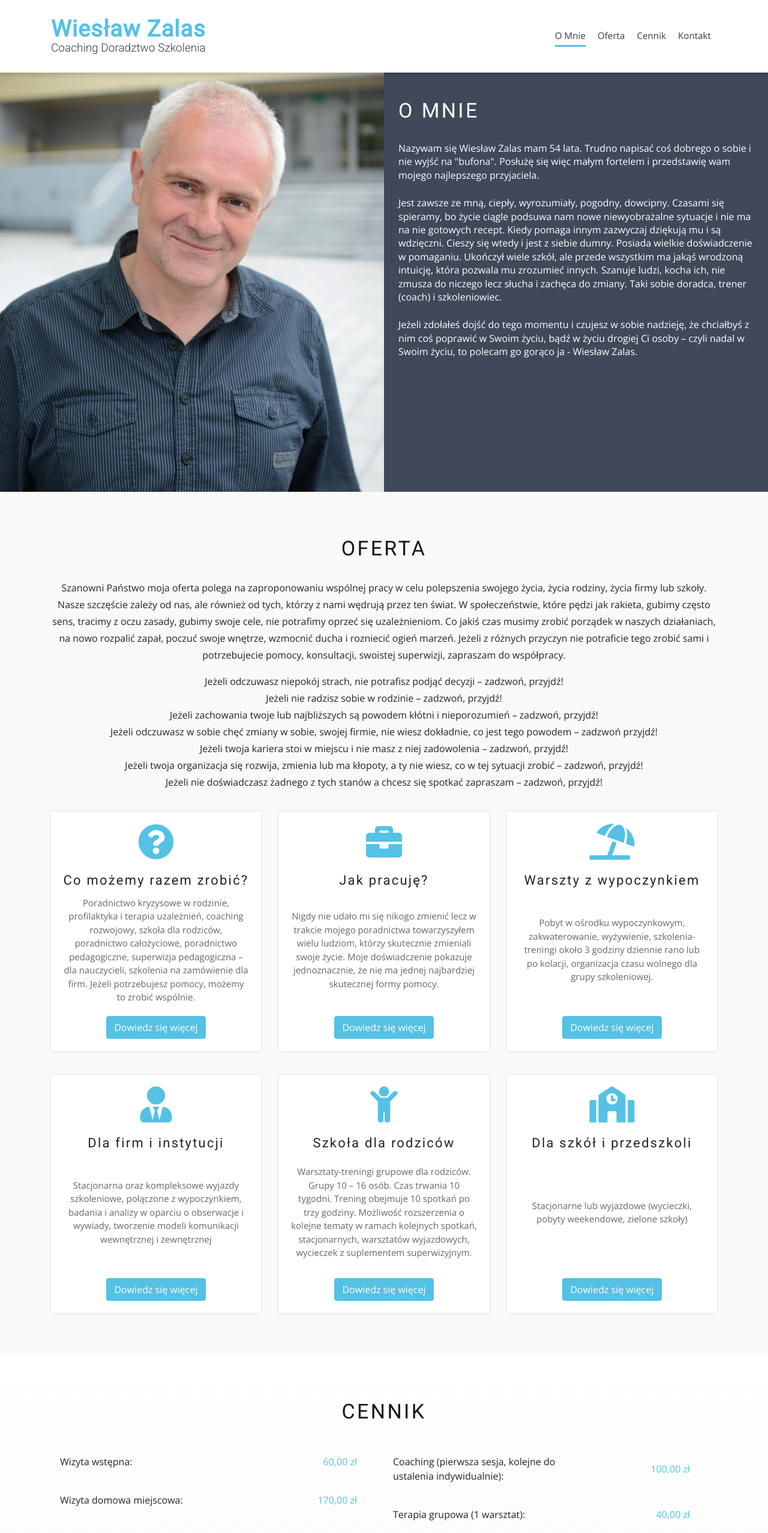
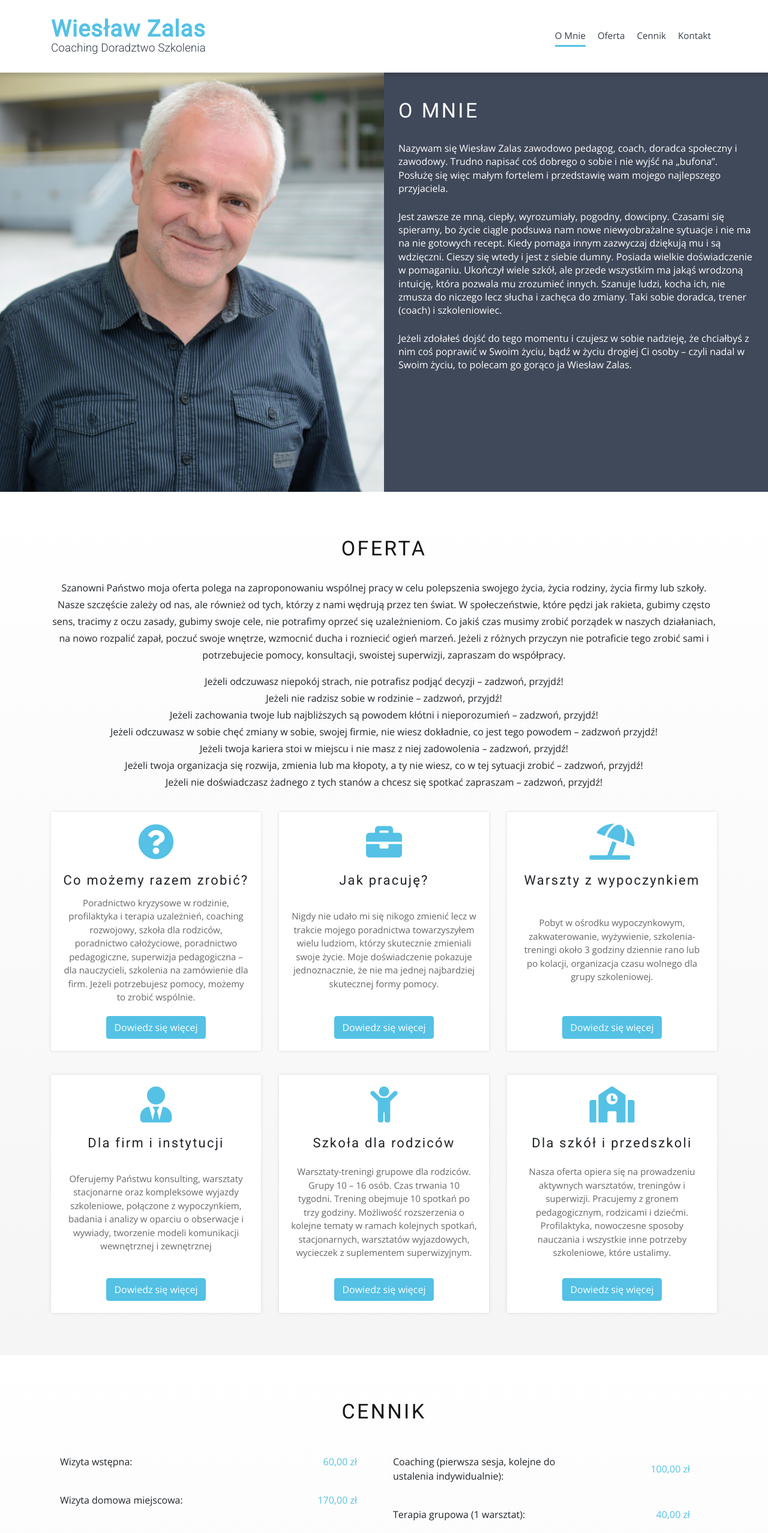
Before and after one commit to BartlomiejZalas/wieslawzalas, a React (Create React App) app: page / in a window 1280 px wide. Shown: the top 2556 px of the page at 60% size. Built offline with nearby package versions, Linux system fonts and the light colour scheme.

Commit message:
content updated

```diff
--- a/src/components/App/App.css
+++ b/src/components/App/App.css
@@ -3,7 +3,7 @@
 }
 
 footer {
-  background: #EEE;
+  background: #FFF;
   padding: 50px 0;
   font-size: 0.8rem;
   color: #40495a;
--- a/src/components/Pages/About/About.js
+++ b/src/components/Pages/About/About.js
@@ -14,27 +14,27 @@ export default function About() {
                     <div className="col-sm-6 cover-text p-4">
                         <h2 className="py-3 section-title dark">O Mnie</h2>
                         <p className="py-1">
-                            Nazywam się Wiesław Zalas mam 54 lata. Trudno napisać coś
-                            dobrego o sobie i nie wyjść na "bufona". Posłużę się więc
-                            małym fortelem i przedstawię wam mojego najlepszego
-                            przyjaciela.
+                            Nazywam się Wiesław Zalas zawodowo pedagog, coach,
+                            doradca społeczny i zawodowy. Trudno napisać coś dobrego o
+                            sobie i nie wyjść na „bufona”. Posłużę się więc małym
+                            fortelem i przedstawię wam mojego najlepszego przyjaciela.
                         </p>
                         <p className="py-1">
-                            Jest zawsze ze mną, ciepły, wyrozumiały,
-                            pogodny, dowcipny. Czasami się spieramy, bo życie ciągle
-                            podsuwa nam nowe niewyobrażalne sytuacje i nie ma na nie
-                            gotowych recept. Kiedy pomaga innym zazwyczaj dziękują mu
-                            i są wdzięczni. Cieszy się wtedy i jest z siebie dumny. Posiada
-                            wielkie doświadczenie w pomaganiu. Ukończył wiele szkół,
-                            ale przede wszystkim ma jakąś wrodzoną intuicję, która pozwala mu zrozumieć innych.
-                            Szanuje ludzi, kocha ich, nie zmusza do niczego lecz słucha i zachęca do zmiany. Taki sobie
-                            doradca, trener (coach) i szkoleniowiec.
+                            Jest zawsze ze mną, ciepły, wyrozumiały, pogodny, dowcipny.
+                            Czasami się spieramy, bo życie ciągle podsuwa nam nowe
+                            niewyobrażalne sytuacje i nie ma na nie gotowych recept.
+                            Kiedy pomaga innym zazwyczaj dziękują mu i są wdzięczni.
+                            Cieszy się wtedy i jest z siebie dumny. Posiada wielkie
+                            doświadczenie w pomaganiu. Ukończył wiele szkół, ale przede wszystkim ma jakąś wrodzoną
+                            intuicję, która pozwala mu zrozumieć innych. Szanuje ludzi, kocha ich, nie zmusza do
+                            niczego lecz słucha i zachęca do zmiany. Taki sobie doradca, trener (coach) i szkoleniowiec.
                         </p>
                         <p className="py-1">
-                            Jeżeli zdołałeś dojść do tego momentu i czujesz w
-                            sobie nadzieję, że chciałbyś z nim coś poprawić w Swoim życiu, bądź w życiu drogiej Ci
-                            osoby – czyli nadal w Swoim życiu, to polecam go gorąco ja - Wiesław Zalas.
+                            Jeżeli zdołałeś dojść do tego momentu i czujesz w sobie nadzieję, że chciałbyś z nim coś
+                            poprawić w Swoim życiu, bądź w życiu drogiej Ci osoby – czyli nadal w Swoim życiu, to
+                            polecam go gorąco ja Wiesław Zalas.
                         </p>
+
                     </div>
                 </div>
             </div>
--- a/src/components/Pages/Contact/Contact.js
+++ b/src/components/Pages/Contact/Contact.js
@@ -3,7 +3,7 @@ import './Contact.css';
 
 const Contact = () => {
     return (
-        <section name="kontakt" className="contact">
+        <section name="kontakt" className="contact dark">
             <div className="container">
                 <div className="row">
                     <div className="col">
@@ -32,10 +32,12 @@ const Contact = () => {
                         <i className="fas fa-phone"></i> 511 008 791
                         <hr />
                         <h4>Email</h4>
-                        <i className="far fa-envelope-open"></i> wzalas@interia.pl
+                        <i className="far fa-envelope-open"></i>&nbsp;
+                        <a href="mailto:kontakt@wieslawzalas.pl">kontakt@wieslawzalas.pl</a>
                         <hr />
-                        <h4>Adres</h4>
-                        <i className="fas fa-map-marker-alt"></i> ul. Ulica 42/6, 58-300 Wałbrzych
+                        <h4>WWW</h4>
+                        <i className="fas fa-globe-europe"></i>&nbsp;
+                        <a href="http://wieslawzalas.pl">www.wieslawzalas.pl</a>
                     </div>
                 </div>
             </div>
--- a/src/components/Pages/Offer/Offer.css
+++ b/src/components/Pages/Offer/Offer.css
@@ -1,4 +1,4 @@
 section.offer {
     padding: 50px 0;
-    background:  rgba(0, 0, 0, .025);
+    background: linear-gradient(#FFF, rgba(0, 0, 0, .04));
 }
--- a/src/components/Pages/Offer/Offer.js
+++ b/src/components/Pages/Offer/Offer.js
@@ -140,7 +140,7 @@ const Offer = () => {
                     <div className="col-lg-4">
                         <Box
                             title="Dla firm i instytucji"
-                            description="Stacjonarna oraz kompleksowe wyjazdy szkoleniowe, połączone z wypoczynkiem,
+                            description="Oferujemy Państwu konsulting, warsztaty stacjonarne oraz kompleksowe wyjazdy szkoleniowe, połączone z wypoczynkiem,
                             badania i analizy w oparciu o obserwacje i wywiady, tworzenie modeli komunikacji wewnętrznej i zewnętrznej"
                             icon="fa-user-tie"
                         >
@@ -180,7 +180,11 @@ const Offer = () => {
                     <div className="col-lg-4">
                         <Box
                             title="Szkoła dla rodziców"
-                            description="Warsztaty-treningi grupowe dla rodziców. Grupy 10 – 16 osób. Czas trwania 10 tygodni.  Trening obejmuje 10 spotkań po trzy godziny. Możliwość rozszerzenia o kolejne tematy w ramach kolejnych spotkań, stacjonarnych, warsztatów wyjazdowych, wycieczek z suplementem superwizyjnym."
+                            description="
+                            Warsztaty-treningi grupowe dla rodziców. Grupy 10 – 16 osób. Czas trwania 10 tygodni.
+                            Trening obejmuje 10 spotkań po trzy godziny. Możliwość rozszerzenia o kolejne tematy w
+                            ramach kolejnych spotkań, stacjonarnych, warsztatów wyjazdowych, wycieczek z suplementem
+                            superwizyjnym."
                             icon="fa-child"
                         >
                             <p>Jesteś rodzicem, to coś cudownego!  Czy ktoś kiedyś uczył Cię na czym to polega? Jak znaleźć swoje miejsce w rodzinie? Jak skutecznie porozumiewać się z dzieckiem? Jak budować wspólne przedsięwzięcia, w których obie strony wygrywają? Na te i wiele innych pytań poszukamy odpowiedzi w ramach Szkoły dla rodziców. Praca i zabawa w ramach tych zajęć powinna być w ramach naszej edukacji szkolnej, jednak nie ma dotychczas lekcji dotyczącej budowania  związków, rodziny i wychowywania dzieci. Jeżeli chcesz podjąć ten radosny wysiłek zapraszam.</p>
@@ -211,7 +215,9 @@ const Offer = () => {
                     <div className="col-lg-4">
                         <Box
                             title="Dla szkół i przedszkoli"
-                            description="Stacjonarne lub wyjazdowe (wycieczki, pobyty weekendowe, zielone szkoły)"
+                            description="Nasza oferta opiera się na prowadzeniu aktywnych warsztatów, treningów
+                            i superwizji. Pracujemy z gronem pedagogicznym, rodzicami i dziećmi. Profilaktyka,
+                            nowoczesne sposoby nauczania i wszystkie inne potrzeby szkoleniowe, które ustalimy."
                             icon="fa-school"
                         >
                             <p>"Nasza szkoła jest cudowna", "nasza szkoła jest najlepsza", "nasza szkoła to gniazdo os", "nie lubię naszej szkoły". Takie i inne stwierdzenia powodują,  że bardzo często stajemy się bierną organizacją. Po co coś zmieniać, jeśli wszystko doskonale funkcjonuje, albo wręcz przeciwnie - po co zmieniać, jeśli nic w tej szkole się nie udaje. Wszystko to rozumiem, jednak jestem głęboko przekonany, że wspólna praca oparta na zrozumieniu, bez oceniania i narzekania, pozwoli na lepsze zrozumienie stosunków  pomiędzy nauczycielem, rodzicem, dzieckiem i innymi podmiotami życia szkolnego. Zapraszam do współpracy.</p>
--- a/src/index.css
+++ b/src/index.css
@@ -63,3 +63,12 @@ p.lead {
   line-height: 28px;
   font-weight: 400;
 }
+
+section.dark a {
+  color: var(--suplementary);
+  font-weight: 400;
+}
+
+section.dark a:hover {
+  color: var(--suplementary-hover);
+}
```
Also changed, not shown: 8 other files (tests, documents, lock files or other folders).
